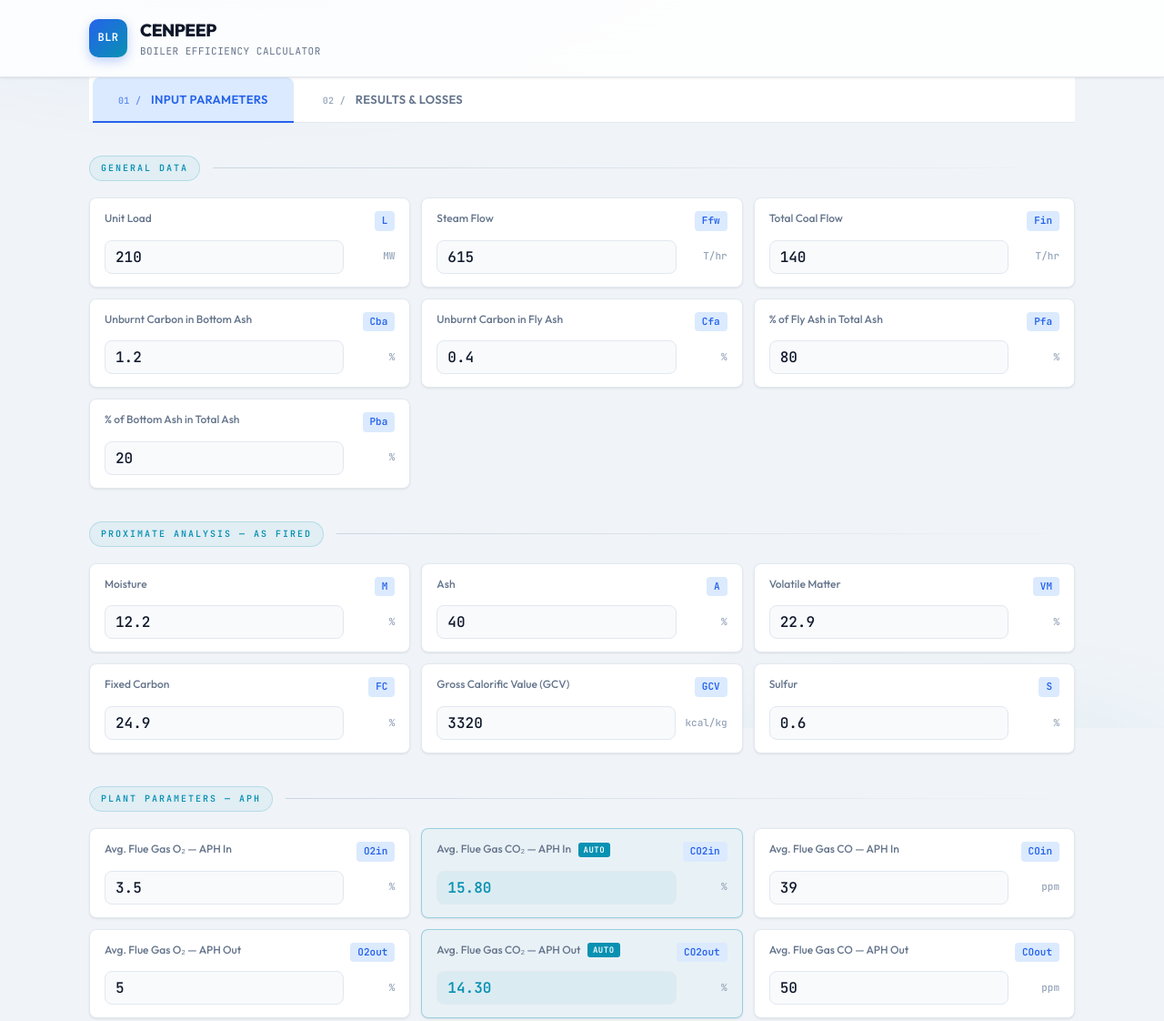
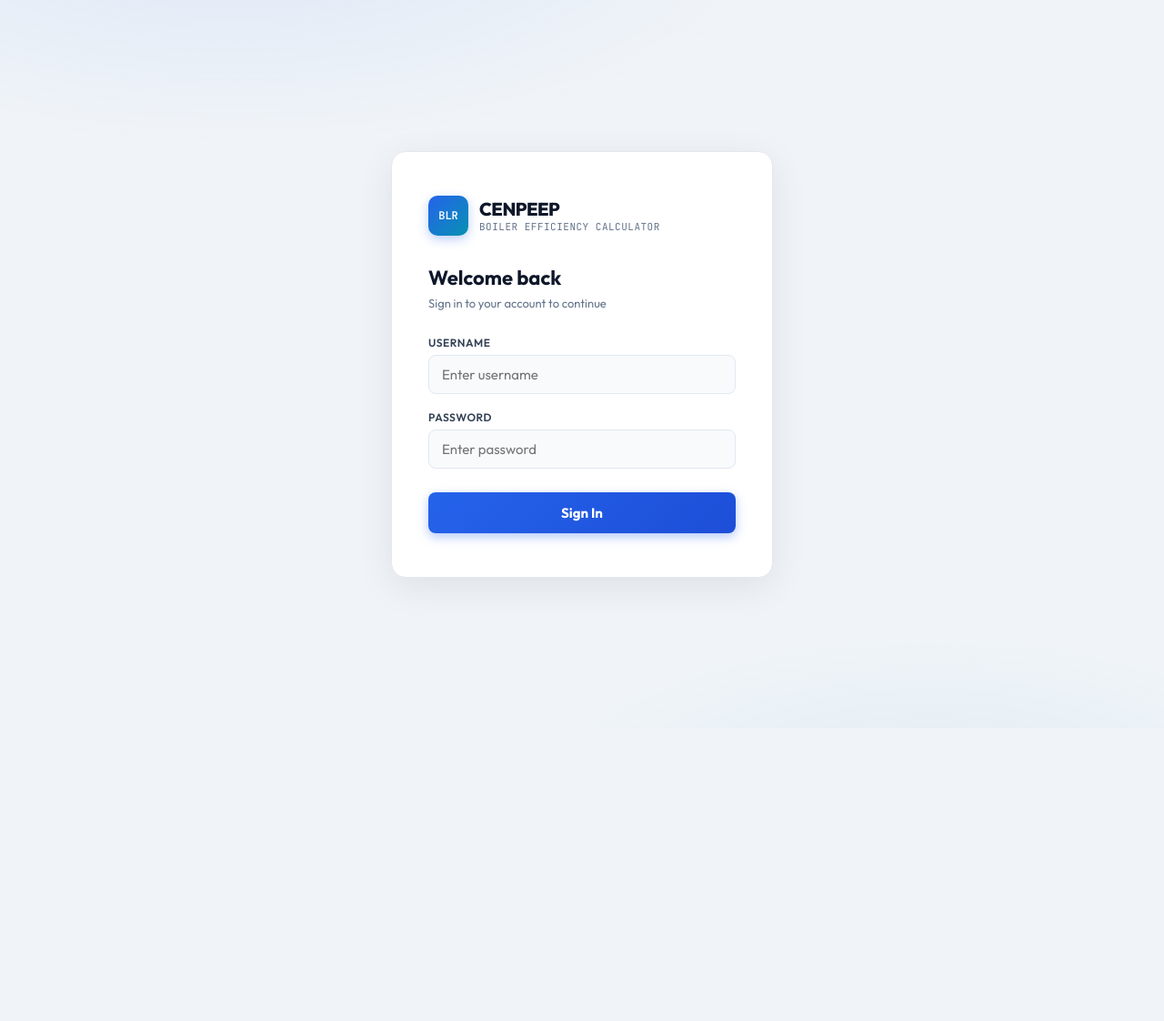
Before and after one commit to Rukan1610/calculator, a plain HTML site: page index.html in a window 1280 px wide. Shown: the top 1122 px of the page at 91% size. After the commit the page ends 800 px from the top, so only its background shows below. Drawn offline with Linux system fonts and the light colour scheme.

Commit message:
added login page navbar and sessions page

```diff
--- a/index.html
+++ b/index.html
@@ -3,88 +3,181 @@
 <head>
 <meta charset="UTF-8">
 <meta name="viewport" content="width=device-width, initial-scale=1.0">
-<title>CENPEEP Boiler Efficiency Calculator</title>
+<title>CENPEEP — Login</title>
 <link href="https://fonts.googleapis.com/css2?family=Outfit:wght@300;400;500;600;700;800&family=JetBrains+Mono:wght@400;500;600&display=swap" rel="stylesheet">
-<link rel="stylesheet" href="style.css">
+<style>
+* { margin: 0; padding: 0; box-sizing: border-box; }
+body {
+  font-family: 'Outfit', sans-serif;
+  background: #f0f4f8;
+  min-height: 100vh;
+  display: flex;
+  align-items: center;
+  justify-content: center;
+}
+body::before {
+  content: '';
+  position: fixed;
+  inset: 0;
+  background:
+    radial-gradient(ellipse 80% 50% at 20% -10%, rgba(37,99,235,0.08) 0%, transparent 60%),
+    radial-gradient(ellipse 60% 40% at 80% 110%, rgba(8,145,178,0.06) 0%, transparent 60%);
+  pointer-events: none;
+}
+.login-box {
+  background: #fff;
+  border: 1.5px solid #e2e8f0;
+  border-radius: 16px;
+  padding: 48px 40px;
+  width: 100%;
+  max-width: 420px;
+  box-shadow: 0 10px 40px rgba(0,0,0,0.08);
+  position: relative;
+  z-index: 1;
+}
+.login-logo {
+  display: flex;
+  align-items: center;
+  gap: 12px;
+  margin-bottom: 32px;
+}
+.login-logo-icon {
+  width: 44px;
+  height: 44px;
+  background: linear-gradient(135deg, #2563eb, #0891b2);
+  border-radius: 10px;
+  display: flex;
+  align-items: center;
+  justify-content: center;
+  font-family: 'JetBrains Mono', monospace;
+  font-size: 12px;
+  font-weight: 600;
+  color: #fff;
+  box-shadow: 0 4px 12px rgba(37,99,235,0.3);
+}
+.login-logo-text h1 {
+  font-size: 20px;
+  font-weight: 800;
+  color: #0f172a;
+  letter-spacing: -0.5px;
+}
+.login-logo-text p {
+  font-size: 11px;
+  color: #64748b;
+  font-family: 'JetBrains Mono', monospace;
+  text-transform: uppercase;
+  letter-spacing: 0.5px;
+}
+.login-title {
+  font-size: 22px;
+  font-weight: 700;
+  color: #0f172a;
+  margin-bottom: 6px;
+}
+.login-sub {
+  font-size: 13px;
+  color: #64748b;
+  margin-bottom: 28px;
+}
+.form-group {
+  margin-bottom: 18px;
+}
+.form-group label {
+  display: block;
+  font-size: 12px;
+  font-weight: 600;
+  color: #334155;
+  text-transform: uppercase;
+  letter-spacing: 0.5px;
+  margin-bottom: 6px;
+}
+.form-group input {
+  width: 100%;
+  padding: 11px 14px;
+  border: 1.5px solid #e2e8f0;
+  border-radius: 8px;
+  font-family: 'Outfit', sans-serif;
+  font-size: 15px;
+  color: #0f172a;
+  background: #f8fafc;
+  outline: none;
+  transition: all 0.2s;
+}
+.form-group input:focus {
+  border-color: #2563eb;
+  background: #fff;
+  box-shadow: 0 0 0 3px rgba(37,99,235,0.08);
+}
+.error-msg {
+  display: none;
+  background: #fee2e2;
+  border: 1px solid #fca5a5;
+  color: #dc2626;
+  font-size: 13px;
+  padding: 10px 14px;
+  border-radius: 8px;
+  margin-bottom: 16px;
+  font-weight: 500;
+}
+.error-msg.show { display: block; }
+.btn-login {
+  width: 100%;
+  padding: 13px;
+  background: linear-gradient(135deg, #2563eb, #1d4ed8);
+  color: #fff;
+  border: none;
+  border-radius: 8px;
+  font-family: 'Outfit', sans-serif;
+  font-size: 15px;
+  font-weight: 700;
+  cursor: pointer;
+  transition: all 0.2s;
+  box-shadow: 0 4px 12px rgba(37,99,235,0.35);
+  margin-top: 8px;
+}
+.btn-login:hover {
+  transform: translateY(-1px);
+  box-shadow: 0 6px 20px rgba(37,99,235,0.4);
+}
+.btn-login:active { transform: scale(0.98); }
+</style>
 </head>
 <body>
-<header>
-  <div class="container header-inner">
-    <div class="logo">
-      <div class="logo-icon">BLR</div>
-      <div class="logo-text">
-        <h1>CENPEEP</h1>
-        <p>Boiler Efficiency Calculator</p>
-      </div>
+<div class="login-box">
+  <div class="login-logo">
+    <div class="login-logo-icon">BLR</div>
+    <div class="login-logo-text">
+      <h1>CENPEEP</h1>
+      <p>Boiler Efficiency Calculator</p>
     </div>
   </div>
-</header>
-<div class="container">
-  <div class="tab-nav">
-    <button class="tab-btn active" onclick="showTab('input')"><span class="tab-num">01 /</span> Input Parameters</button>
-    <button class="tab-btn" onclick="showTab('output')"><span class="tab-num">02 /</span> Results &amp; Losses</button>
+  <div class="login-title">Welcome back</div>
+  <div class="login-sub">Sign in to your account to continue</div>
+  <div class="error-msg" id="errorMsg">Incorrect username or password!</div>
+  <div class="form-group">
+    <label>Username</label>
+    <input type="text" id="username" placeholder="Enter username" />
   </div>
-
-  <!-- INPUT PAGE -->
-  <div class="page active" id="page-input">
-    <div class="section-header"><div class="section-label">General Data</div><div class="section-line"></div></div>
-    <div class="input-grid">
-      <div class="field"><div class="field-top"><span class="field-name">Unit Load</span><span class="field-sym">L</span></div><div class="field-bottom"><input class="field-input" id="L" type="number" value="210"><span class="field-uom">MW</span></div></div>
-      <div class="field"><div class="field-top"><span class="field-name">Steam Flow</span><span class="field-sym">Ffw</span></div><div class="field-bottom"><input class="field-input" id="Ffw" type="number" value="615"><span class="field-uom">T/hr</span></div></div>
-      <div class="field"><div class="field-top"><span class="field-name">Total Coal Flow</span><span class="field-sym">Fin</span></div><div class="field-bottom"><input class="field-input" id="Fin" type="number" value="140"><span class="field-uom">T/hr</span></div></div>
-      <div class="field"><div class="field-top"><span class="field-name">Unburnt Carbon in Bottom Ash</span><span class="field-sym">Cba</span></div><div class="field-bottom"><input class="field-input" id="Cba" type="number" value="1.2"><span class="field-uom">%</span></div></div>
-      <div class="field"><div class="field-top"><span class="field-name">Unburnt Carbon in Fly Ash</span><span class="field-sym">Cfa</span></div><div class="field-bottom"><input class="field-input" id="Cfa" type="number" value="0.4"><span class="field-uom">%</span></div></div>
-      <div class="field"><div class="field-top"><span class="field-name">% of Fly Ash in Total Ash</span><span class="field-sym">Pfa</span></div><div class="field-bottom"><input class="field-input" id="Pfa" type="number" value="80"><span class="field-uom">%</span></div></div>
-      <div class="field"><div class="field-top"><span class="field-name">% of Bottom Ash in Total Ash</span><span class="field-sym">Pba</span></div><div class="field-bottom"><input class="field-input" id="Pba" type="number" value="20"><span class="field-uom">%</span></div></div>
-    </div>
-
-    <div class="section-header"><div class="section-label">Proximate Analysis — As Fired</div><div class="section-line"></div></div>
-    <div class="input-grid">
-      <div class="field"><div class="field-top"><span class="field-name">Moisture</span><span class="field-sym">M</span></div><div class="field-bottom"><input class="field-input" id="M" type="number" value="12.2"><span class="field-uom">%</span></div></div>
-      <div class="field"><div class="field-top"><span class="field-name">Ash</span><span class="field-sym">A</span></div><div class="field-bottom"><input class="field-input" id="A" type="number" value="40"><span class="field-uom">%</span></div></div>
-      <div class="field"><div class="field-top"><span class="field-name">Volatile Matter</span><span class="field-sym">VM</span></div><div class="field-bottom"><input class="field-input" id="VM" type="number" value="22.9"><span class="field-uom">%</span></div></div>
-      <div class="field"><div class="field-top"><span class="field-name">Fixed Carbon</span><span class="field-sym">FC</span></div><div class="field-bottom"><input class="field-input" id="FC" type="number" value="24.9"><span class="field-uom">%</span></div></div>
-      <div class="field"><div class="field-top"><span class="field-name">Gross Calorific Value (GCV)</span><span class="field-sym">GCV</span></div><div class="field-bottom"><input class="field-input" id="GCV" type="number" value="3320"><span class="field-uom">kcal/kg</span></div></div>
-      <div class="field"><div class="field-top"><span class="field-name">Sulfur</span><span class="field-sym">S</span></div><div class="field-bottom"><input class="field-input" id="S" type="number" value="0.6"><span class="field-uom">%</span></div></div>
-    </div>
-
-    <div class="section-header"><div class="section-label">Plant Parameters — APH</div><div class="section-line"></div></div>
-    <div class="input-grid">
-      <div class="field"><div class="field-top"><span class="field-name">Avg. Flue Gas O₂ — APH In</span><span class="field-sym">O2in</span></div><div class="field-bottom"><input class="field-input" id="O2in" type="number" value="3.5"><span class="field-uom">%</span></div></div>
-      <div class="field field-formula"><div class="field-top"><span class="field-name">Avg. Flue Gas CO₂ — APH In <span class="formula-tag">AUTO</span></span><span class="field-sym">CO2in</span></div><div class="field-bottom"><input class="field-input formula-input" id="CO2in" type="number" readonly><span class="field-uom">%</span></div></div>
-      <div class="field"><div class="field-top"><span class="field-name">Avg. Flue Gas CO — APH In</span><span class="field-sym">COin</span></div><div class="field-bottom"><input class="field-input" id="COin" type="number" value="39"><span class="field-uom">ppm</span></div></div>
-      <div class="field"><div class="field-top"><span class="field-name">Avg. Flue Gas O₂ — APH Out</span><span class="field-sym">O2out</span></div><div class="field-bottom"><input class="field-input" id="O2out" type="number" value="5"><span class="field-uom">%</span></div></div>
-      <div class="field field-formula"><div class="field-top"><span class="field-name">Avg. Flue Gas CO₂ — APH Out <span class="formula-tag">AUTO</span></span><span class="field-sym">CO2out</span></div><div class="field-bottom"><input class="field-input formula-input" id="CO2out" type="number" readonly><span class="field-uom">%</span></div></div>
-      <div class="field"><div class="field-top"><span class="field-name">Avg. Flue Gas CO — APH Out</span><span class="field-sym">COout</span></div><div class="field-bottom"><input class="field-input" id="COout" type="number" value="50"><span class="field-uom">ppm</span></div></div>
-      <div class="field"><div class="field-top"><span class="field-name">Avg. Flue Gas Temp — APH In</span><span class="field-sym">Tgi</span></div><div class="field-bottom"><input class="field-input" id="Tgi" type="number" value="350"><span class="field-uom">°C</span></div></div>
-      <div class="field"><div class="field-top"><span class="field-name">Avg. Flue Gas Temp — APH Out</span><span class="field-sym">Tgo</span></div><div class="field-bottom"><input class="field-input" id="Tgo" type="number" value="135"><span class="field-uom">°C</span></div></div>
-      <div class="field"><div class="field-top"><span class="field-name">Primary Air to APH Temp In</span><span class="field-sym">Tpai</span></div><div class="field-bottom"><input class="field-input" id="Tpai" type="number" value="40"><span class="field-uom">°C</span></div></div>
-      <div class="field"><div class="field-top"><span class="field-name">Primary Air from APH Temp Out</span><span class="field-sym">Tpao</span></div><div class="field-bottom"><input class="field-input" id="Tpao" type="number" value="325"><span class="field-uom">°C</span></div></div>
-      <div class="field"><div class="field-top"><span class="field-name">Secondary Air to APH Temp In</span><span class="field-sym">Tsai</span></div><div class="field-bottom"><input class="field-input" id="Tsai" type="number" value="34"><span class="field-uom">°C</span></div></div>
-      <div class="field"><div class="field-top"><span class="field-name">Secondary Air from APH Temp Out</span><span class="field-sym">Tsao</span></div><div class="field-bottom"><input class="field-input" id="Tsao" type="number" value="325"><span class="field-uom">°C</span></div></div>
-      <div class="field"><div class="field-top"><span class="field-name">Total Secondary Air Flow</span><span class="field-sym">Fsa</span></div><div class="field-bottom"><input class="field-input" id="Fsa" type="number" value="450"><span class="field-uom">TPH</span></div></div>
-      <div class="field"><div class="field-top"><span class="field-name">Total Primary Air Flow</span><span class="field-sym">Fpa</span></div><div class="field-bottom"><input class="field-input" id="Fpa" type="number" value="250"><span class="field-uom">TPH</span></div></div>
-      <div class="field"><div class="field-top"><span class="field-name">Design Ambient / Ref Air Temp</span><span class="field-sym">Tref</span></div><div class="field-bottom"><input class="field-input" id="Tref" type="number" value="30"><span class="field-uom">°C</span></div></div>
-    </div>
-
-
-    <div class="action-bar">
-      <button class="btn btn-primary" onclick="calculate()">▶ Calculate Efficiency</button>
-      <button class="btn btn-ghost" onclick="resetInputs()">↺ Reset to Defaults</button>
-    </div>
+  <div class="form-group">
+    <label>Password</label>
+    <input type="password" id="password" placeholder="Enter password" />
   </div>
-
-  <!-- OUTPUT PAGE -->
-  <div class="page" id="page-output">
-    <div class="output-summary" id="kpi-area"></div>
-    <div id="output-tables"></div>
-    <div class="download-bar">
-      <button class="btn btn-primary" onclick="downloadCSV()">⬇ Download CSV Report</button>
-      <button class="btn btn-secondary" onclick="downloadPDF()">⬇ Download PDF Report</button>
-      <button class="btn btn-ghost" onclick="showTab('input')">← Back to Inputs</button>
-    </div>
-  </div>
+  <button class="btn-login" onclick="login()">Sign In</button>
 </div>
-<script src="script.js"></script>
+<script>
+function login() {
+  const username = document.getElementById('username').value;
+  const password = document.getElementById('password').value;
+  if (username === 'admin' && password === 'admin123') {
+    sessionStorage.setItem('loggedIn', 'true');
+    window.location.href = 'calculator.html';
+  } else {
+    document.getElementById('errorMsg').classList.add('show');
+  }
+}
+document.addEventListener('keydown', e => {
+  if (e.key === 'Enter') login();
+});
+</script>
 </body>
 </html>
```
Also changed, not shown: calculator.html (added, +113 -0 lines), navbar.html (added, +13 -0 lines), sessions.html (added, +69 -0 lines).
